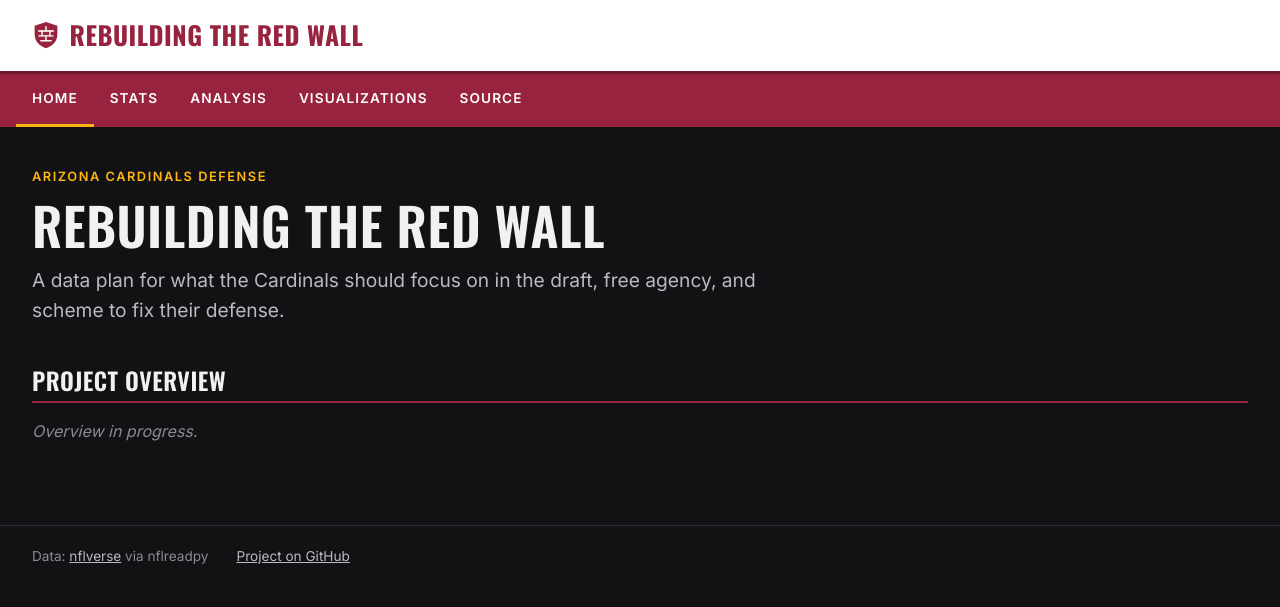
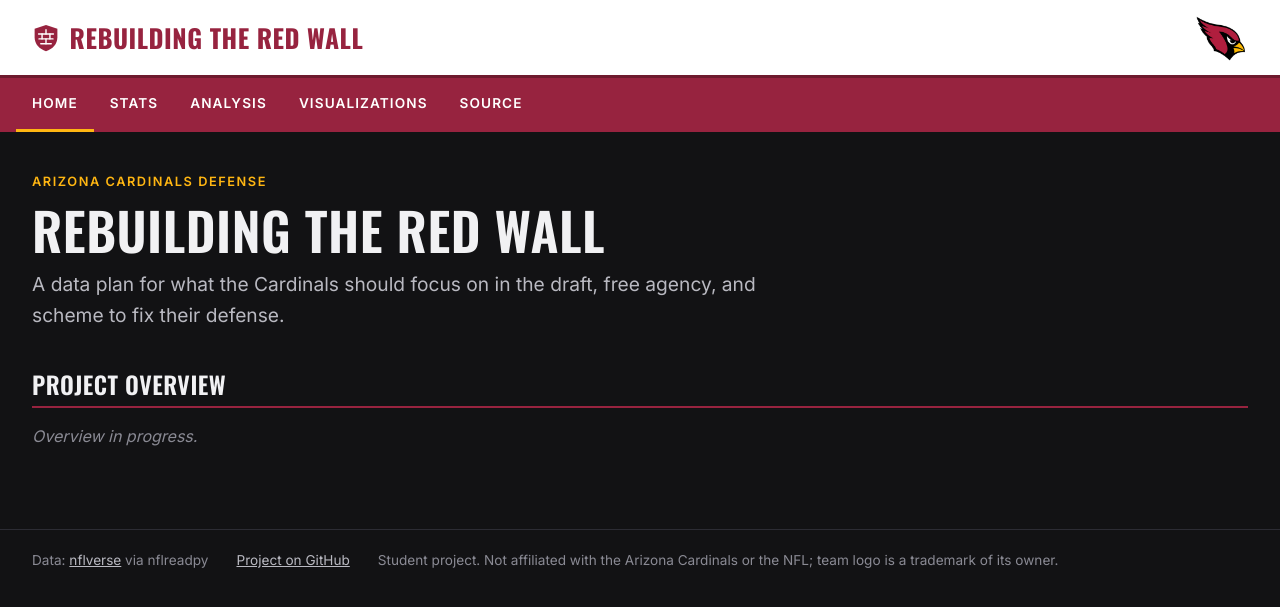
Before and after one commit to BenjaminHowland55/Sports_Analytics_Project, a Flask app: page / in a window 1280 px wide. Shown: the top 607 px of the page. Run offline with Flask 3, Linux system fonts and the light colour scheme.

Commit message:
Add the Arizona Cardinals logo to the header
- Logo on the right of the white header bar (from the nflverse team
  logo link, resized and served from public/static/img)
- Footer notes the site is a student project not affiliated with the
  team or the NFL

Co-Authored-By: Claude Opus 5.5 <noreply@anthropic.com>

```diff
--- a/app/templates/base.html
+++ b/app/templates/base.html
@@ -21,11 +21,12 @@
   ] %}
   <header class="site-header">
     <div class="header-top">
-      <div class="container">
+      <div class="container header-top-inner">
         <a class="site-title" href="{{ url_for('home') }}">
           <img src="{{ url_for('static', filename='favicon.svg') }}" alt="" width="28" height="28">
           Rebuilding the Red Wall
         </a>
+        <img class="team-logo" src="{{ url_for('static', filename='img/ari-logo.png') }}" alt="Arizona Cardinals logo" width="56" height="56">
       </div>
     </div>
     <nav class="header-nav" aria-label="Main">
@@ -46,6 +47,7 @@
       <span>Data: <a href="https://nflverse.nflverse.com/">nflverse</a> via nflreadpy</span>
       {% if data_through %}<span>Data through {{ data_through.season }} Week {{ data_through.week }}</span>{% endif %}
       <span><a href="{{ github_url }}">Project on GitHub</a></span>
+      <span>Student project. Not affiliated with the Arizona Cardinals or the NFL; team logo is a trademark of its owner.</span>
     </div>
   </footer>
 </body>
--- a/public/static/style.css
+++ b/public/static/style.css
@@ -77,7 +77,22 @@ main p, main dl, main ol, main ul {
 /* ---------- Header: white top layer with the site name, red bottom layer with the buttons ---------- */
 .header-top {
   background-color: var(--white);
-  padding: 0.9rem 0;
+  padding: 0.6rem 0;
+}
+
+/* Site name on the left, team logo on the right */
+.header-top-inner {
+  display: flex;
+  align-items: center;
+  justify-content: space-between;
+  gap: 1rem;
+}
+
+.team-logo {
+  display: block;
+  width: 56px;
+  height: 56px;
+  flex-shrink: 0;
 }
 
 .site-title {
@@ -422,4 +437,9 @@ tbody tr:hover td {
   .site-title {
     font-size: 1.25rem;
   }
+
+  .team-logo {
+    width: 44px;
+    height: 44px;
+  }
 }
```
Also changed, not shown: public/static/img/ari-logo.png (added).
